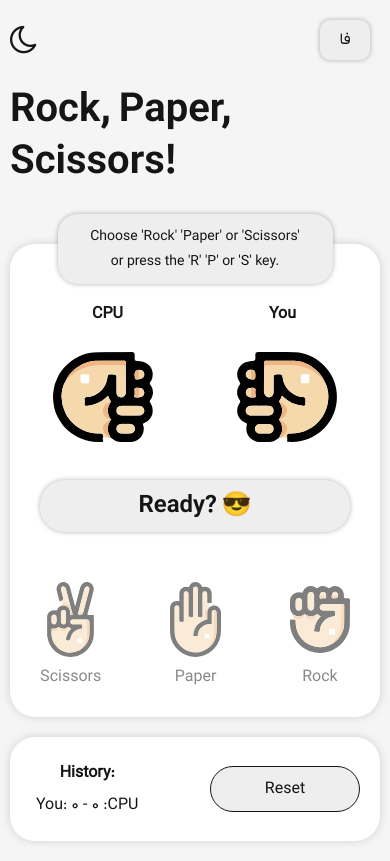
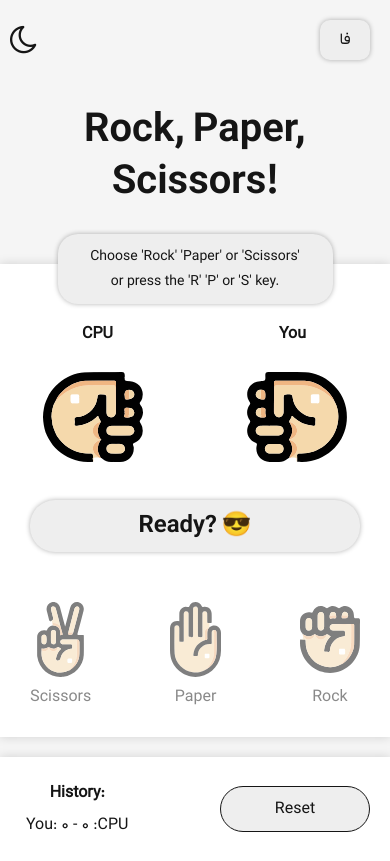
Before and after one commit to mohsen01dev/rock-paper-scissors, a plain HTML site: page index-en.html in a window 390 px wide. Drawn offline with Linux system fonts and the light colour scheme.

Commit message:
Add media queries for responsiveness
- centered the h1 tag

```diff
--- a/style-en.css
+++ b/style-en.css
@@ -71,6 +71,7 @@ body {
 }
 
 h1 {
+  text-align: center;
   font-family: "IRANYekanX-Bold";
   font-size: 2.5rem;
   margin-bottom: 25px;
@@ -275,3 +276,31 @@ a {
 .history p {
   padding: 6px;
 }
+
+@media (width <= 480px) {
+  body {
+    padding: 0;
+  }
+
+  .language-theme {
+    padding: 20px 10px;
+  }
+
+  .container-1 {
+    border-radius: 0;
+  }
+
+  .container-2 {
+    border-radius: 0;
+  }
+}
+
+@media (width <= 360px) {
+  .container-2 {
+    flex-direction: column;
+  }
+
+  .reset-btn {
+    margin-bottom: 20px;
+  }
+}
--- a/style-fa.css
+++ b/style-fa.css
@@ -70,6 +70,7 @@ body {
 }
 
 h1 {
+  text-align: center;
   font-family: "IRANYekanX-Bold";
   font-size: 2.5rem;
   margin-bottom: 25px;
@@ -271,3 +272,31 @@ a {
 .history p {
   padding: 6px;
 }
+
+@media (width <= 480px) {
+  body {
+    padding: 0;
+  }
+
+  .language-theme {
+    padding: 20px 10px;
+  }
+
+  .container-1 {
+    border-radius: 0;
+  }
+
+  .container-2 {
+    border-radius: 0;
+  }
+}
+
+@media (width <= 360px) {
+  .container-2 {
+    flex-direction: column;
+  }
+
+  .reset-btn {
+    margin-bottom: 20px;
+  }
+}
```
Also changed, not shown: style.css (+11 -1 lines).
